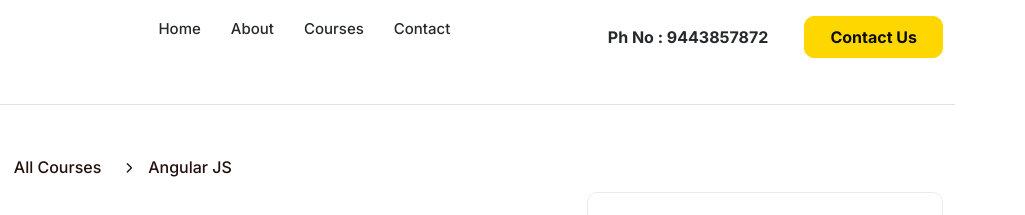
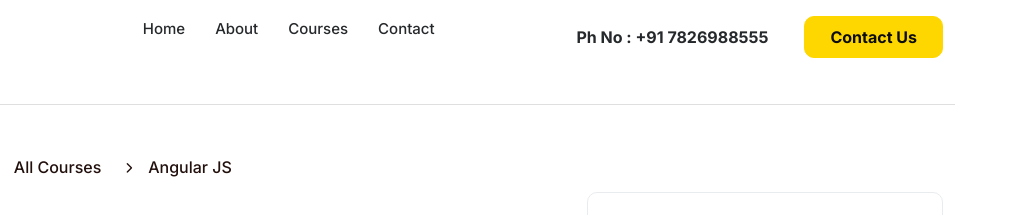
Before and after one commit to Ansalin789/creatorz, a plain HTML site: page angular.html in a window 1280 px wide. Shown: the top 215 px of the page, 255-1280 px from the left. Drawn offline with Linux system fonts and the light colour scheme; files whose address does not match are found by name.

Commit message:
Update angular.html

```diff
--- a/angular.html
+++ b/angular.html
@@ -67,7 +67,7 @@
                         <ul class="nav header-navbar-rht align-items-center">
                             <li class="nav-item">
                                 <a class="nav-link" href="tel:9443857872"><span><strong> Ph No :
-                                            9443857872</strong></span></a>
+                                            +91 7826988555</strong></span></a>
                             </li>
                             <li class="nav-item">
                                 <a class="nav-link signin-three-head" href="register.html">Contact Us</a>
```
